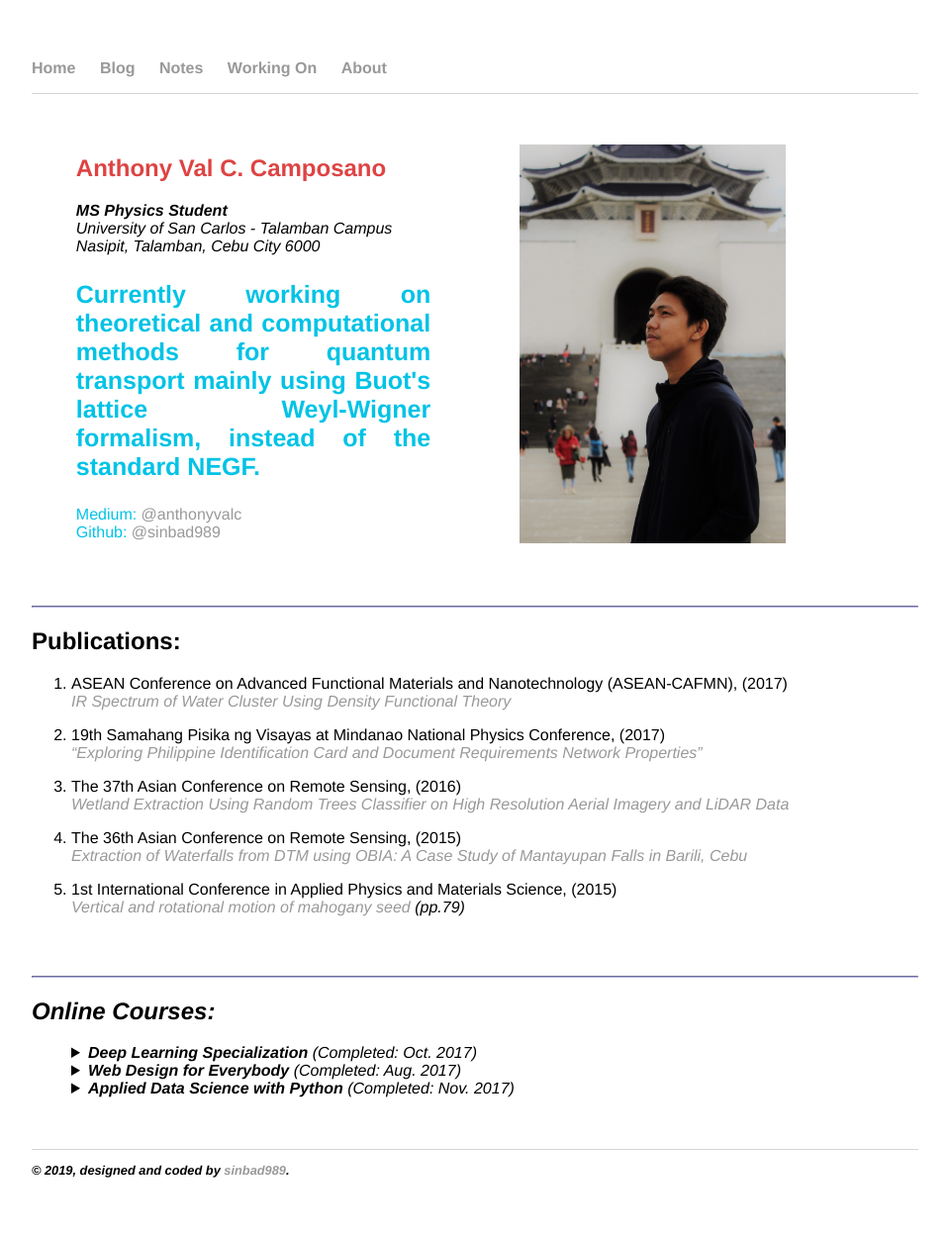
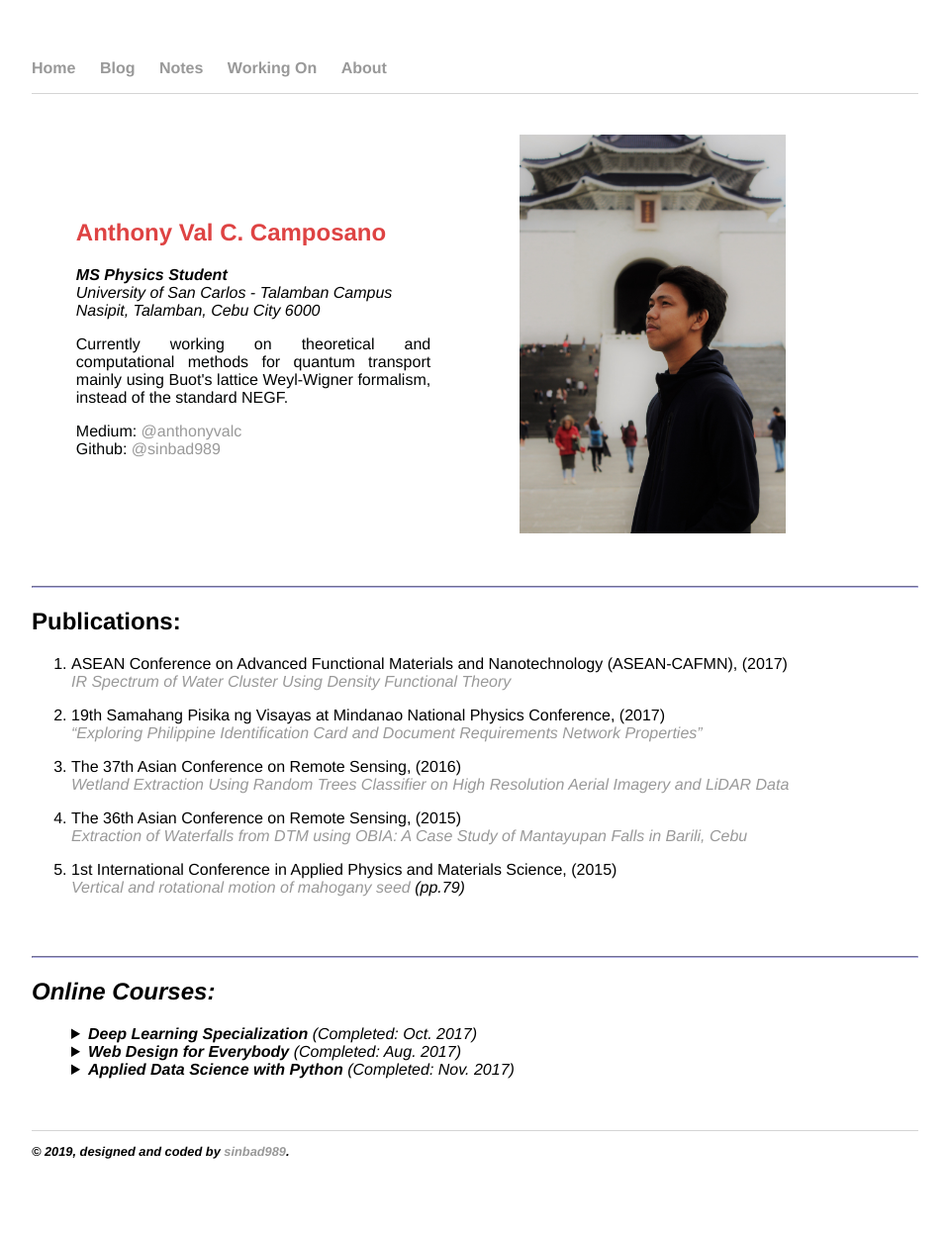
Before and after one commit to antble/antble.github.io, a Jekyll site: the page built from about/index.html, in a window 1280 px wide. Shown: the whole page at 99% size, without its empty margins (160-1119 px from the left). Built offline with Jekyll 4.4.1, drawn with Linux system fonts in a browser that asks for light colours; nearby versions of some CDN libraries; some web fonts are replaced.

Commit message:
update about

```diff
--- a/about/index.html
+++ b/about/index.html
@@ -14,7 +14,7 @@ title: about
 			<!--<abbr title="phone">Cellphone: </abbr>(+063)199528500<br>-->
 			<!--<span class="obfuscate">anthonyvalcamposano@gmail.com</span>-->
 			</address>
-			<p class='about'>
+			<p>
 			Currently working on theoretical and computational methods for quantum transport mainly using Buot's lattice
 			Weyl-Wigner formalism, instead of the standard NEGF.
 			</p>
--- a/css/main.css
+++ b/css/main.css
@@ -88,10 +88,9 @@ p.post_title a{
     font-weight: bold;
 }
 
-p.about {
+p.about{
     font-size:25px;
     color: #666;
-    font-weight: bold;
 }
 h2.post_title{
     font-size: 3em;
@@ -127,7 +126,7 @@ p.excerpt{
     display: flex;
 }
 div.author p{
-    color:#00c3e6;
+    color:#000303;
 }
 
 .author{
```
